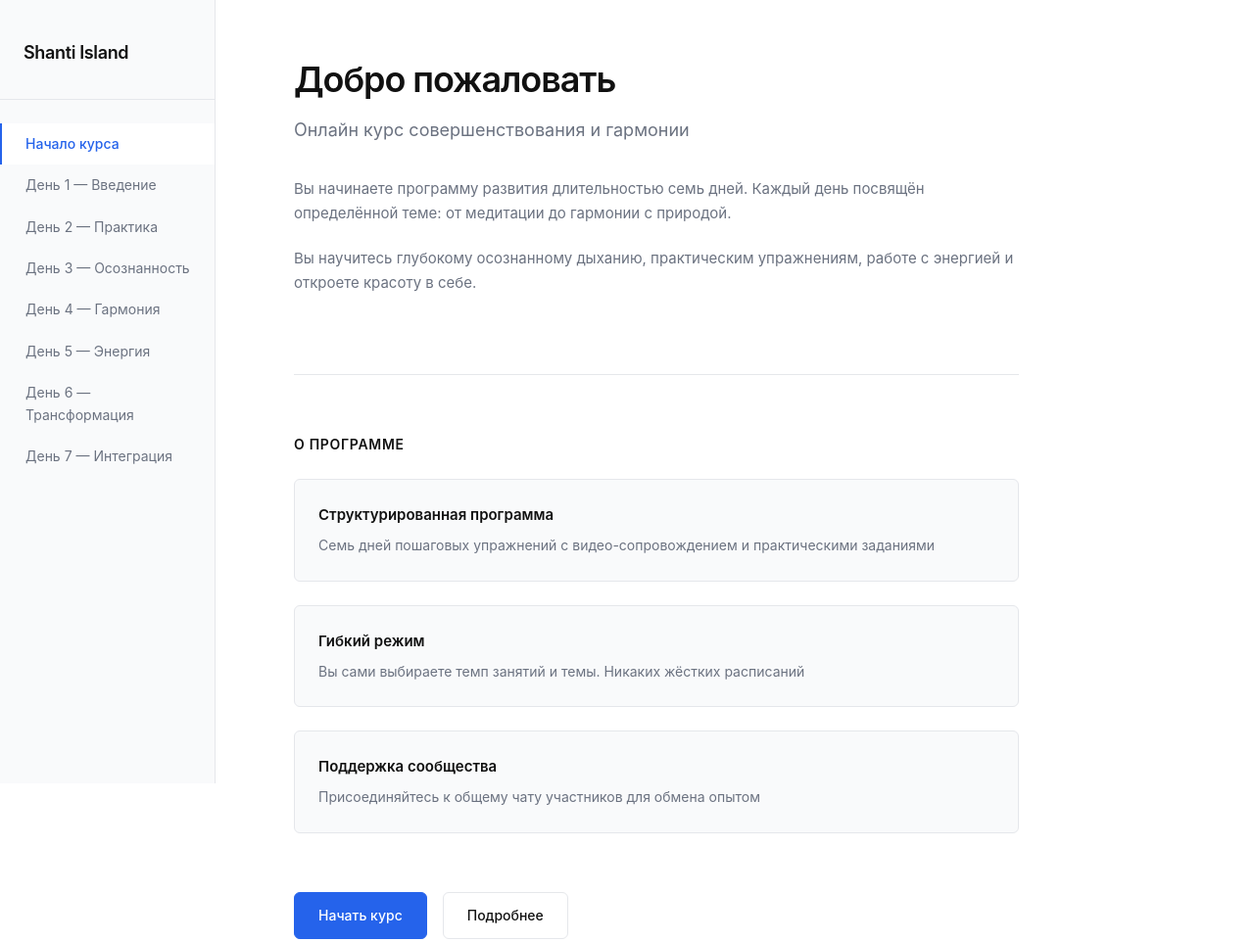
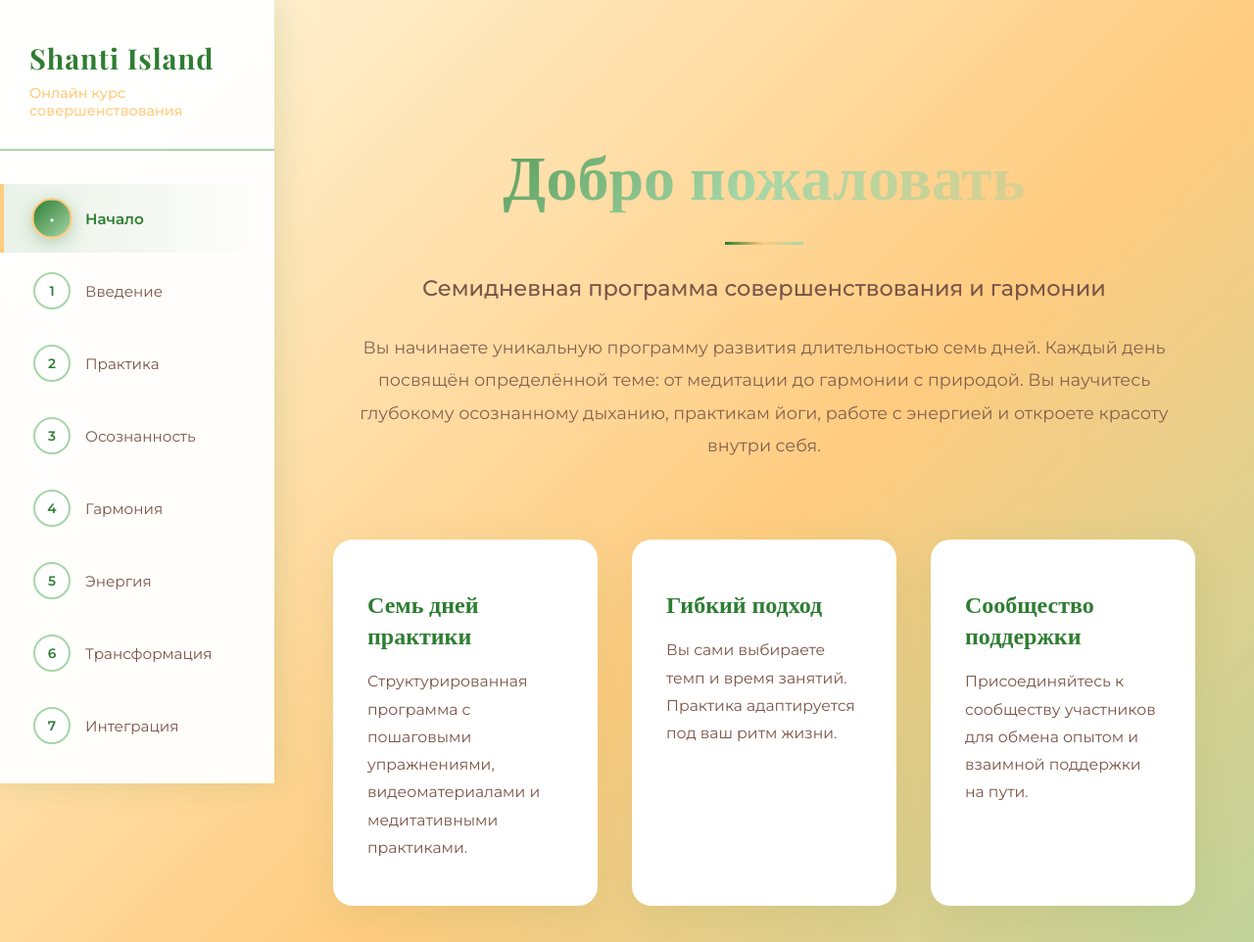
Before and after one commit to shantiislandbali-git/shanti-online-course, a plain HTML site: page index.html in a window 1280 px wide. Shown: the top 962 px of the page at 98% size. Drawn offline with nearby package versions, Linux system fonts and the light colour scheme.

Commit message:
Update welcome page with vibrant Shanti brand colors and effects

```diff
--- a/index.html
+++ b/index.html
@@ -3,7 +3,8 @@
 <head>
     <meta charset="UTF-8">
     <meta name="viewport" content="width=device-width, initial-scale=1.0">
-    <title>Shanti Island — Онлайн Курс</title>
+    <title>Shanti Island | Онлайн Курс</title>
+    <link href="https://fonts.googleapis.com/css2?family=Playfair+Display:wght@400;600;700&family=Montserrat:wght@300;400;500;600&display=swap" rel="stylesheet">
     <style>
         * {
             margin: 0;
@@ -11,31 +12,20 @@
             box-sizing: border-box;
         }
 
-        :root {
-            --bg: #FFFFFF;
-            --bg-muted: #F9FAFB;
-            --text: #111111;
-            --text-secondary: #6B7280;
-            --border: #E5E7EB;
-            --primary: #2563EB;
-            --primary-hover: #1D4ED8;
-            --sidebar-width: 220px;
-        }
-
         body {
-            font-family: -apple-system, BlinkMacSystemFont, 'Inter', 'Segoe UI', sans-serif;
-            background: var(--bg);
-            color: var(--text);
-            line-height: 1.6;
+            font-family: 'Montserrat', sans-serif;
+            background: linear-gradient(135deg, #FFF8E1 0%, #FFCC80 50%, #A5D6A7 100%);
+            min-height: 100vh;
             display: flex;
-            min-height: 100vh;
+            color: #795548;
         }
 
         /* Боковая панель */
         .sidebar {
-            width: var(--sidebar-width);
-            background: var(--bg-muted);
-            border-right: 1px solid var(--border);
+            width: 280px;
+            background: rgba(255, 255, 255, 0.95);
+            backdrop-filter: blur(10px);
+            box-shadow: 4px 0 30px rgba(46, 125, 50, 0.15);
             padding: 40px 0;
             position: fixed;
             height: 100vh;
@@ -43,213 +33,392 @@
         }
 
         .sidebar-header {
-            padding: 0 24px 32px;
-            border-bottom: 1px solid var(--border);
-            margin-bottom: 24px;
+            padding: 0 30px 30px 30px;
+            border-bottom: 2px solid #A5D6A7;
         }
 
-        .sidebar-header h1 {
-            font-size: 18px;
-            font-weight: 600;
-            color: var(--text);
-            letter-spacing: -0.02em;
+        .logo {
+            font-family: 'Playfair Display', serif;
+            color: #2E7D32;
+            font-size: 1.8em;
+            margin-bottom: 8px;
+            font-weight: 700;
+            letter-spacing: 1px;
+        }
+
+        .sidebar-subtitle {
+            font-size: 0.9em;
+            color: #FFCC80;
+            font-weight: 500;
+        }
+
+        .nav-section {
+            padding: 30px 0;
         }
 
         .nav-item {
-            display: block;
-            padding: 10px 24px;
-            color: var(--text-secondary);
+            display: flex;
+            align-items: center;
+            padding: 16px 30px;
+            margin: 4px 0;
+            color: #795548;
             text-decoration: none;
-            font-size: 14px;
-            transition: all 0.2s;
-            border-left: 2px solid transparent;
+            transition: all 0.4s cubic-bezier(0.4, 0, 0.2, 1);
+            border-left: 4px solid transparent;
+            font-size: 0.95em;
+            position: relative;
+            overflow: hidden;
+        }
+
+        .nav-item::before {
+            content: '';
+            position: absolute;
+            left: 0;
+            top: 0;
+            height: 100%;
+            width: 0;
+            background: linear-gradient(90deg, #A5D6A7, transparent);
+            transition: width 0.4s ease;
+            z-index: -1;
+        }
+
+        .nav-item:hover::before {
+            width: 100%;
         }
 
         .nav-item:hover {
-            background: var(--bg);
-            color: var(--text);
+            border-left-color: #2E7D32;
+            color: #2E7D32;
+            transform: translateX(8px);
         }
 
         .nav-item.active {
-            background: var(--bg);
-            color: var(--primary);
-            border-left-color: var(--primary);
+            background: linear-gradient(90deg, rgba(46, 125, 50, 0.1), transparent);
+            border-left-color: #FFCC80;
+            color: #2E7D32;
+            font-weight: 600;
+        }
+
+        .day-marker {
+            min-width: 38px;
+            height: 38px;
+            border: 2px solid #A5D6A7;
+            border-radius: 50%;
+            display: flex;
+            align-items: center;
+            justify-content: center;
+            margin-right: 15px;
+            font-size: 0.9em;
+            font-weight: 600;
+            color: #2E7D32;
+            transition: all 0.4s ease;
+            background: white;
+        }
+
+        .nav-item.active .day-marker {
+            background: linear-gradient(135deg, #2E7D32, #A5D6A7);
+            border-color: #FFCC80;
+            color: white;
+            transform: scale(1.1);
+            box-shadow: 0 4px 15px rgba(46, 125, 50, 0.3);
+        }
+
+        /* Главный контент */
+        .main-content {
+            margin-left: 280px;
+            padding: 60px;
+            flex: 1;
+        }
+
+        .hero {
+            text-align: center;
+            max-width: 900px;
+            margin: 80px auto;
+            animation: fadeIn 1.2s ease-out;
+        }
+
+        @keyframes fadeIn {
+            from {
+                opacity: 0;
+                transform: translateY(30px);
+            }
+            to {
+                opacity: 1;
+                transform: translateY(0);
+            }
+        }
+
+        .hero h1 {
+            font-family: 'Playfair Display', serif;
+            font-size: 4em;
+            background: linear-gradient(135deg, #2E7D32, #A5D6A7, #FFCC80);
+            -webkit-background-clip: text;
+            -webkit-text-fill-color: transparent;
+            background-clip: text;
+            margin-bottom: 25px;
+            font-weight: 700;
+            line-height: 1.2;
+            animation: textShine 3s ease-in-out infinite;
+        }
+
+        @keyframes textShine {
+            0%, 100% {
+                background-position: 0% 50%;
+            }
+            50% {
+                background-position: 100% 50%;
+            }
+        }
+
+        .divider {
+            width: 80px;
+            height: 3px;
+            background: linear-gradient(90deg, #2E7D32, #FFCC80, #A5D6A7);
+            margin: 30px auto;
+            animation: expandWidth 1s ease-out 0.5s both;
+        }
+
+        @keyframes expandWidth {
+            from {
+                width: 0;
+            }
+            to {
+                width: 80px;
+            }
+        }
+
+        .hero-subtitle {
+            font-size: 1.4em;
+            color: #795548;
+            margin-bottom: 30px;
             font-weight: 500;
         }
 
-        /* Основной контент */
-        .main-content {
-            margin-left: var(--sidebar-width);
-            flex: 1;
-            padding: 60px 80px;
-            max-width: 900px;
+        .hero-description {
+            font-size: 1.1em;
+            color: #795548;
+            line-height: 1.9;
+            margin-top: 30px;
+            opacity: 0.9;
         }
 
-        .hero {
-            margin-bottom: 80px;
+        /* Карточки */
+        .course-features {
+            display: grid;
+            grid-template-columns: repeat(3, 1fr);
+            gap: 35px;
+            max-width: 1100px;
+            margin: 80px auto;
         }
 
-        .hero h2 {
-            font-size: 36px;
-            font-weight: 600;
-            color: var(--text);
-            margin-bottom: 16px;
-            letter-spacing: -0.03em;
-            line-height: 1.2;
+        .feature-card {
+            background: white;
+            padding: 45px 35px;
+            border-radius: 20px;
+            box-shadow: 0 10px 40px rgba(46, 125, 50, 0.1);
+            transition: all 0.5s cubic-bezier(0.4, 0, 0.2, 1);
+            border-top: 4px solid transparent;
+            position: relative;
+            overflow: hidden;
         }
 
-        .hero .subtitle {
-            font-size: 18px;
-            color: var(--text-secondary);
-            margin-bottom: 32px;
-            line-height: 1.6;
+        .feature-card::before {
+            content: '';
+            position: absolute;
+            top: 0;
+            left: 0;
+            right: 0;
+            height: 4px;
+            background: linear-gradient(90deg, #2E7D32, #A5D6A7, #FFCC80);
+            transform: scaleX(0);
+            transition: transform 0.5s ease;
         }
 
-        .hero p {
-            font-size: 15px;
-            color: var(--text-secondary);
-            line-height: 1.7;
-            margin-bottom: 20px;
+        .feature-card:hover::before {
+            transform: scaleX(1);
         }
 
-        /* Информационные секции */
-        .info-section {
-            margin: 60px 0;
+        .feature-card:hover {
+            transform: translateY(-10px) scale(1.02);
+            box-shadow: 0 20px 60px rgba(46, 125, 50, 0.2);
         }
 
-        .info-section h3 {
-            font-size: 14px;
+        .feature-title {
+            font-family: 'Playfair Display', serif;
+            font-size: 1.5em;
+            color: #2E7D32;
+            margin-bottom: 18px;
             font-weight: 600;
-            color: var(--text);
-            text-transform: uppercase;
-            letter-spacing: 0.05em;
-            margin-bottom: 24px;
         }
 
-        .info-grid {
-            display: grid;
-            grid-template-columns: 1fr;
-            gap: 24px;
-        }
-
-        .info-item {
-            padding: 24px;
-            background: var(--bg-muted);
-            border: 1px solid var(--border);
-            border-radius: 6px;
-        }
-
-        .info-item h4 {
-            font-size: 15px;
-            font-weight: 600;
-            color: var(--text);
-            margin-bottom: 8px;
-        }
-
-        .info-item p {
-            font-size: 14px;
-            color: var(--text-secondary);
-            line-height: 1.6;
+        .feature-text {
+            color: #795548;
+            line-height: 1.8;
+            font-size: 0.98em;
         }
 
         /* Кнопки */
-        .btn-container {
-            margin-top: 48px;
-            display: flex;
-            gap: 16px;
+        .cta-container {
+            text-align: center;
+            margin-top: 80px;
         }
 
         .btn {
             display: inline-block;
-            padding: 12px 24px;
-            background: var(--primary);
-            color: white;
+            padding: 18px 50px;
             text-decoration: none;
-            border-radius: 6px;
-            font-size: 14px;
-            font-weight: 500;
-            transition: background 0.2s;
-            border: 1px solid var(--primary);
+            border-radius: 50px;
+            font-size: 1.1em;
+            font-weight: 600;
+            transition: all 0.4s ease;
+            letter-spacing: 0.5px;
+            position: relative;
+            overflow: hidden;
         }
 
-        .btn:hover {
-            background: var(--primary-hover);
-            border-color: var(--primary-hover);
+        .btn::before {
+            content: '';
+            position: absolute;
+            top: 50%;
+            left: 50%;
+            width: 0;
+            height: 0;
+            border-radius: 50%;
+            background: rgba(255, 255, 255, 0.3);
+            transform: translate(-50%, -50%);
+            transition: width 0.6s, height 0.6s;
+        }
+
+        .btn:hover::before {
+            width: 300px;
+            height: 300px;
+        }
+
+        .btn-primary {
+            background: linear-gradient(135deg, #2E7D32, #A5D6A7);
+            color: white;
+            box-shadow: 0 8px 25px rgba(46, 125, 50, 0.3);
+        }
+
+        .btn-primary:hover {
+            transform: translateY(-3px);
+            box-shadow: 0 12px 35px rgba(46, 125, 50, 0.4);
         }
 
         .btn-secondary {
-            background: transparent;
-            color: var(--text);
-            border: 1px solid var(--border);
+            background: white;
+            color: #2E7D32;
+            border: 2px solid #FFCC80;
+            margin-left: 20px;
         }
 
         .btn-secondary:hover {
-            background: var(--bg-muted);
+            background: linear-gradient(135deg, #FFCC80, #FFF8E1);
+            transform: translateY(-3px);
         }
 
-        /* Разделитель */
-        .divider {
-            height: 1px;
-            background: var(--border);
-            margin: 60px 0;
+        .footer-quote {
+            text-align: center;
+            margin-top: 120px;
+            padding: 50px;
+            font-family: 'Playfair Display', serif;
+            font-size: 1.4em;
+            color: #795548;
+            font-style: italic;
+            opacity: 0.8;
         }
     </style>
 </head>
 <body>
-    <!-- Боковая панель -->
-    <nav class="sidebar">
+    <div class="sidebar">
         <div class="sidebar-header">
-            <h1>Shanti Island</h1>
+            <div class="logo">Shanti Island</div>
+            <div class="sidebar-subtitle">Онлайн курс совершенствования</div>
         </div>
-        <a href="index.html" class="nav-item active">Начало курса</a>
-        <a href="day-1.html" class="nav-item">День 1 — Введение</a>
-        <a href="day-2.html" class="nav-item">День 2 — Практика</a>
-        <a href="day-3.html" class="nav-item">День 3 — Осознанность</a>
-        <a href="day-4.html" class="nav-item">День 4 — Гармония</a>
-        <a href="day-5.html" class="nav-item">День 5 — Энергия</a>
-        <a href="day-6.html" class="nav-item">День 6 — Трансформация</a>
-        <a href="day-7.html" class="nav-item">День 7 — Интеграция</a>
-    </nav>
 
-    <!-- Основной контент -->
-    <main class="main-content">
+        <nav class="nav-section">
+            <a href="index.html" class="nav-item active">
+                <span class="day-marker">•</span>
+                <span>Начало</span>
+            </a>
+            <a href="day-1.html" class="nav-item">
+                <span class="day-marker">1</span>
+                <span>Введение</span>
+            </a>
+            <a href="day-2.html" class="nav-item">
+                <span class="day-marker">2</span>
+                <span>Практика</span>
+            </a>
+            <a href="day-3.html" class="nav-item">
+                <span class="day-marker">3</span>
+                <span>Осознанность</span>
+            </a>
+            <a href="day-4.html" class="nav-item">
+                <span class="day-marker">4</span>
+                <span>Гармония</span>
+            </a>
+            <a href="day-5.html" class="nav-item">
+                <span class="day-marker">5</span>
+                <span>Энергия</span>
+            </a>
+            <a href="day-6.html" class="nav-item">
+                <span class="day-marker">6</span>
+                <span>Трансформация</span>
+            </a>
+            <a href="day-7.html" class="nav-item">
+                <span class="day-marker">7</span>
+                <span>Интеграция</span>
+            </a>
+        </nav>
+    </div>
+
+    <div class="main-content">
         <div class="hero">
-            <h2>Добро пожаловать</h2>
-            <div class="subtitle">Онлайн курс совершенствования и гармонии</div>
-            <p>
-                Вы начинаете программу развития длительностью семь дней.
+            <h1>Добро пожаловать</h1>
+            <div class="divider"></div>
+            <p class="hero-subtitle">Семидневная программа совершенствования и гармонии</p>
+            <p class="hero-description">
+                Вы начинаете уникальную программу развития длительностью семь дней.
                 Каждый день посвящён определённой теме: от медитации до гармонии с природой.
-            </p>
-            <p>
-                Вы научитесь глубокому осознанному дыханию, практическим упражнениям,
-                работе с энергией и откроете красоту в себе.
+                Вы научитесь глубокому осознанному дыханию, практикам йоги, работе с энергией
+                и откроете красоту внутри себя.
             </p>
         </div>
 
-        <div class="divider"></div>
+        <div class="course-features">
+            <div class="feature-card">
+                <div class="feature-title">Семь дней практики</div>
+                <div class="feature-text">
+                    Структурированная программа с пошаговыми упражнениями,
+                    видеоматериалами и медитативными практиками.
+                </div>
+            </div>
 
-        <div class="info-section">
-            <h3>О программе</h3>
-            <div class="info-grid">
-                <div class="info-item">
-                    <h4>Структурированная программа</h4>
-                    <p>Семь дней пошаговых упражнений с видео-сопровождением и практическими заданиями</p>
+            <div class="feature-card">
+                <div class="feature-title">Гибкий подход</div>
+                <div class="feature-text">
+                    Вы сами выбираете темп и время занятий.
+                    Практика адаптируется под ваш ритм жизни.
                 </div>
-                <div class="info-item">
-                    <h4>Гибкий режим</h4>
-                    <p>Вы сами выбираете темп занятий и темы. Никаких жёстких расписаний</p>
-                </div>
-                <div class="info-item">
-                    <h4>Поддержка сообщества</h4>
-                    <p>Присоединяйтесь к общему чату участников для обмена опытом</p>
+            </div>
+
+            <div class="feature-card">
+                <div class="feature-title">Сообщество поддержки</div>
+                <div class="feature-text">
+                    Присоединяйтесь к сообществу участников для обмена опытом
+                    и взаимной поддержки на пути.
                 </div>
             </div>
         </div>
 
-        <div class="btn-container">
-            <a href="day-1.html" class="btn">Начать курс</a>
-            <a href="#info" class="btn btn-secondary">Подробнее</a>
+        <div class="cta-container">
+            <a href="day-1.html" class="btn btn-primary">Начать курс</a>
+            <a href="#about" class="btn btn-secondary">Подробнее</a>
         </div>
-    </main>
+
+        <div class="footer-quote">
+            В служении возвращаемся к себе
+        </div>
+    </div>
 </body>
 </html>
```
